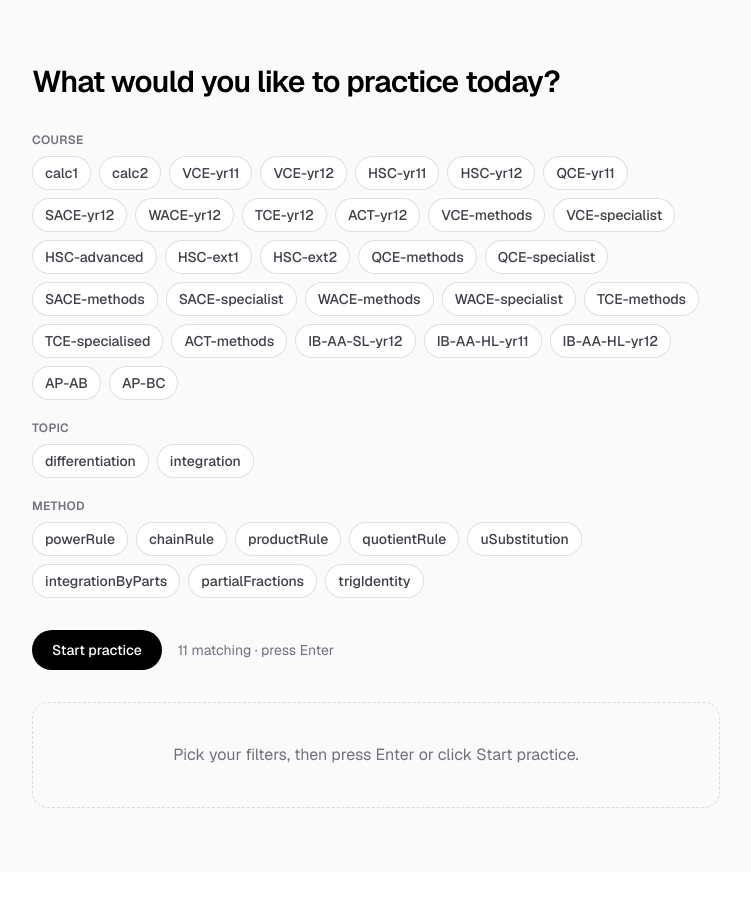
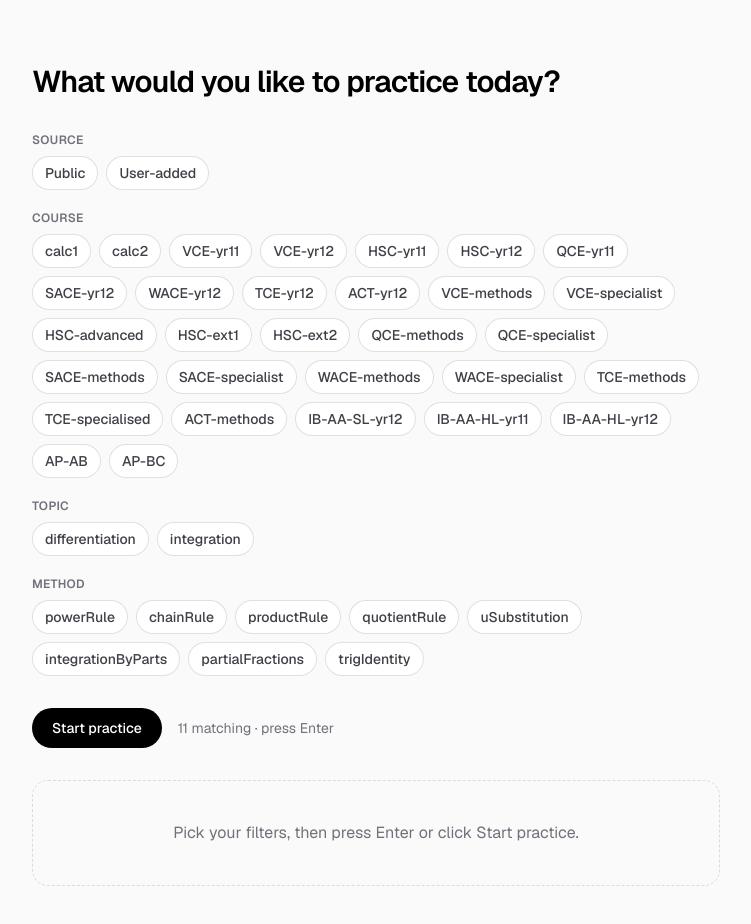
Before and after one commit to yinan-you/practicecalculus, a Next.js app: page / in a window 1280 px wide. Shown: the top 924 px of the page, without its empty margins (264-1015 px from the left). Before the commit the page ends 872 px from the top, so only its background shows below. Built offline with nearby package versions, Linux system fonts and the light colour scheme.

Commit message:
Initial adding of generic tag
'user added' tag. The codebase still has issues of hardcoding structure across different functions

```diff
--- a/scripts/stability-check.ts
+++ b/scripts/stability-check.ts
@@ -5,9 +5,11 @@
 import {
   COURSE_TAGS,
   METHOD_TAGS,
+  ORIGIN_TAGS,
   TOPICS,
   type CourseTag,
   type MethodTag,
+  type OriginTag,
   type Question,
   type Topic,
 } from "@/lib/questions";
@@ -17,6 +19,7 @@ import {
   getMatchingQuestions,
   getVisibleCourses,
   getVisibleMethods,
+  getVisibleOrigins,
   getVisibleTopics,
   pruneFilters,
   toggle,
@@ -32,6 +35,13 @@ function legacyMatchesFiltersExcept(
   filters: Filters,
   ignoredGroup?: IgnoredFilterGroup,
 ): boolean {
+  if (
+    ignoredGroup !== "originTags" &&
+    filters.originTags.length > 0 &&
+    !filters.originTags.some((tag) => (question.tags.origin ?? []).includes(tag))
+  ) {
+    return false;
+  }
   if (filters.topics.length > 0 && !filters.topics.includes(question.topic)) {
     if (ignoredGroup !== "topics") {
       return false;
@@ -66,6 +76,18 @@ function legacyGetMatchingQuestions(
 function uniqueInOrder<T>(canonicalOrder: T[], values: T[]): T[] {
   const availableValues = new Set(values);
   return canonicalOrder.filter((value) => availableValues.has(value));
+}
+
+function legacyGetVisibleOrigins(
+  questions: Question[],
+  filters: Filters,
+): OriginTag[] {
+  const originTags = questions
+    .filter((question) =>
+      legacyMatchesFiltersExcept(question, filters, "originTags"),
+    )
+    .flatMap((question) => question.tags.origin ?? []);
+  return uniqueInOrder(ORIGIN_TAGS, originTags) as OriginTag[];
 }
 
 function legacyGetVisibleCourses(
@@ -108,11 +130,17 @@ function legacyPruneFilters(
   questions: Question[],
   filters: Filters,
 ): Filters {
-  const visibleCourses = legacyGetVisibleCourses(questions, filters);
-  const courseTags = filters.courseTags.filter((tag) =>
+  const visibleOrigins = legacyGetVisibleOrigins(questions, filters);
+  const originTags = filters.originTags.filter((tag) =>
+    visibleOrigins.includes(tag),
+  );
+  const filtersWithOrigins = { ...filters, originTags };
+
+  const visibleCourses = legacyGetVisibleCourses(questions, filtersWithOrigins);
+  const courseTags = filtersWithOrigins.courseTags.filter((tag) =>
     visibleCourses.includes(tag),
   );
-  const filtersWithCourses = { ...filters, courseTags };
+  const filtersWithCourses = { ...filtersWithOrigins, courseTags };
 
   const visibleTopics = legacyGetVisibleTopics(questions, filtersWithCourses);
   const topics = filtersWithCourses.topics.filter((topic) =>
@@ -128,14 +156,13 @@ function legacyPruneFilters(
   return { ...filtersWithTopics, methodTags };
 }
 
-// Fix typo in legacyPruneFilters - I made an error. Let me fix when writing.
-
 function arraysEqual<T>(a: T[], b: T[]): boolean {
   return a.length === b.length && a.every((value, index) => value === b[index]);
 }
 
 function filtersEqual(a: Filters, b: Filters): boolean {
   return (
+    arraysEqual(a.originTags, b.originTags) &&
     arraysEqual(a.courseTags, b.courseTags) &&
     arraysEqual(a.topics, b.topics) &&
     arraysEqual(a.methodTags, b.methodTags)
@@ -173,6 +200,11 @@ function compareAtState(
     legacy: string[];
     current: string[];
   }> = [
+    {
+      name: "origins",
+      legacy: legacyGetVisibleOrigins(questions, filters),
+      current: getVisibleOrigins(questions, filters),
+    },
     {
       name: "courses",
       legacy: legacyGetVisibleCourses(questions, filters),
@@ -215,10 +247,19 @@ function assertChipStateParity(
   label: string,
   failures: Failure[],
 ): void {
+  const visibleOrigins = getVisibleOrigins(questions, filters);
   const visibleCourses = getVisibleCourses(questions, filters);
   const visibleTopics = getVisibleTopics(questions, filters);
   const visibleMethods = getVisibleMethods(questions, filters);
 
+  for (const tag of filters.originTags) {
+    if (!visibleOrigins.includes(tag)) {
+      failures.push({
+        label,
+        detail: `chip parity: selected origin "${tag}" not in visible origins`,
+      });
+    }
+  }
   for (const tag of filters.courseTags) {
     if (!visibleCourses.includes(tag)) {
       failures.push({
@@ -240,6 +281,15 @@ function assertChipStateParity(
       failures.push({
         label,
         detail: `chip parity: selected method "${tag}" not in visible methods`,
+      });
+    }
+  }
+
+  for (const tag of visibleOrigins) {
+    if (filters.originTags.includes(tag) !== filters.originTags.includes(tag)) {
+      failures.push({
+        label,
+        detail: `chip parity: origin "${tag}" selected state inconsistent`,
       });
     }
   }
@@ -318,7 +368,11 @@ function main(): void {
 
   // Single-toggle states from empty
   let current = EMPTY_FILTERS;
-  for (const tag of getVisibleCourses(questions, current)) {
+  for (const tag of getVisibleOrigins(questions, current)) {
+    current = simulateUiToggle(questions, EMPTY_FILTERS, "originTags", tag);
+    states.push({ label: `toggle origin:${tag}`, filters: current });
+  }
+  for (const tag of getVisibleCourses(questions, EMPTY_FILTERS)) {
     current = simulateUiToggle(questions, EMPTY_FILTERS, "courseTags", tag);
     states.push({ label: `toggle course:${tag}`, filters: current });
   }
@@ -382,6 +436,7 @@ function main(): void {
 
   // Initial UI snapshot (empty filters)
   const initialMatchCount = getMatchingQuestions(questions, EMPTY_FILTERS).length;
+  const initialOrigins = getVisibleOrigins(questions, EMPTY_FILTERS);
   const initialCourses = getVisibleCourses(questions, EMPTY_FILTERS);
   const initialTopics = getVisibleTopics(questions, EMPTY_FILTERS);
   const initialMethods = getVisibleMethods(questions, EMPTY_FILTERS);
@@ -390,6 +445,7 @@ function main(): void {
   console.log(`Questions loaded: ${questions.length}`);
   console.log(`Filter states exercised: ${states.length}`);
   console.log(`Initial matching count: ${initialMatchCount}`);
+  console.log(`Initial visible origins: ${initialOrigins.join(", ")}`);
   console.log(`Initial visible courses: ${initialCourses.length}`);
   console.log(`Initial visible topics: ${initialTopics.join(", ")}`);
   console.log(`Initial visible methods: ${initialMethods.length}`);
--- a/src/components/filter-controls.tsx
+++ b/src/components/filter-controls.tsx
@@ -1,11 +1,18 @@
-import type { CourseTag, MethodTag, Topic } from "@/lib/questions";
+import type { CourseTag, MethodTag, OriginTag, Topic } from "@/lib/questions";
 import type { Filters } from "@/lib/filters";
+
+const ORIGIN_LABELS: Record<OriginTag, string> = {
+  public: "Public",
+  user: "User-added",
+};
 
 type FilterControlsProps = {
   filters: Filters;
+  visibleOrigins: OriginTag[];
   visibleCourses: CourseTag[];
   visibleTopics: Topic[];
   visibleMethods: MethodTag[];
+  onToggleOrigin: (tag: OriginTag) => void;
   onToggleCourse: (tag: CourseTag) => void;
   onToggleTopic: (topic: Topic) => void;
   onToggleMethod: (tag: MethodTag) => void;
@@ -56,21 +63,37 @@ function FilterGroup({
 
 export function FilterControls({
   filters,
+  visibleOrigins,
   visibleCourses,
   visibleTopics,
   visibleMethods,
+  onToggleOrigin,
   onToggleCourse,
   onToggleTopic,
   onToggleMethod,
   onClear,
 }: FilterControlsProps) {
   const hasFilters =
+    filters.originTags.length > 0 ||
     filters.courseTags.length > 0 ||
     filters.topics.length > 0 ||
     filters.methodTags.length > 0;
 
   return (
     <div className="w-full space-y-5">
+      {visibleOrigins.length > 0 && (
+        <FilterGroup title="Source">
+          {visibleOrigins.map((tag) => (
+            <Chip
+              key={tag}
+              label={ORIGIN_LABELS[tag]}
+              selected={filters.originTags.includes(tag)}
+              onClick={() => onToggleOrigin(tag)}
+            />
+          ))}
+        </FilterGroup>
+      )}
+
       {visibleCourses.length > 0 && (
         <FilterGroup title="Course">
           {visibleCourses.map((tag) => (
--- a/src/components/practice-session.tsx
+++ b/src/components/practice-session.tsx
@@ -4,6 +4,7 @@ import { useCallback, useEffect, useMemo, useState } from "react";
 import {
   type CourseTag,
   type MethodTag,
+  type OriginTag,
   type Question,
   type Topic,
 } from "@/lib/questions";
@@ -12,6 +13,7 @@ import {
   getMatchingQuestions,
   getVisibleCourses,
   getVisibleMethods,
+  getVisibleOrigins,
   getVisibleTopics,
   pruneFilters,
   toggle,
@@ -29,6 +31,11 @@ export function PracticeSession({ questions }: PracticeSessionProps) {
   const [filters, setFilters] = useState<Filters>(EMPTY_FILTERS);
   const [currentQuestion, setCurrentQuestion] = useState<Question | null>(null);
   const [isSolutionOpen, setIsSolutionOpen] = useState(false);
+
+  const visibleOrigins = useMemo(
+    () => getVisibleOrigins(questions, filters),
+    [questions, filters],
+  );
 
   const visibleCourses = useMemo(
     () => getVisibleCourses(questions, filters),
@@ -78,6 +85,14 @@ export function PracticeSession({ questions }: PracticeSessionProps) {
     return () => window.removeEventListener("keydown", handleKeyDown);
   }, [generateNextQuestion]);
 
+  const handleToggleOrigin = (tag: OriginTag) =>
+    setFilters((prev) =>
+      pruneFilters(questions, {
+        ...prev,
+        originTags: toggle(prev.originTags, tag),
+      }),
+    );
+
   const handleToggleCourse = (tag: CourseTag) =>
     setFilters((prev) =>
       pruneFilters(questions, {
@@ -110,9 +125,11 @@ export function PracticeSession({ questions }: PracticeSessionProps) {
     <div className="w-full space-y-8">
       <FilterControls
         filters={filters}
+        visibleOrigins={visibleOrigins}
         visibleCourses={visibleCourses}
         visibleTopics={visibleTopics}
         visibleMethods={visibleMethods}
+        onToggleOrigin={handleToggleOrigin}
         onToggleCourse={handleToggleCourse}
         onToggleTopic={handleToggleTopic}
         onToggleMethod={handleToggleMethod}
--- a/src/lib/filters.ts
+++ b/src/lib/filters.ts
@@ -4,17 +4,20 @@ import {
   type CoreDimensionId,
   type CourseTag,
   type MethodTag,
+  type OriginTag,
   type Question,
   type Topic,
 } from "@/lib/questions";
 
 export type Filters = {
+  originTags: OriginTag[];
   courseTags: CourseTag[];
   topics: Topic[];
   methodTags: MethodTag[];
 };
 
 export const EMPTY_FILTERS: Filters = {
+  originTags: [],
   courseTags: [],
   topics: [],
   methodTags: [],
@@ -27,6 +30,7 @@ export function toggle<T>(list: T[], value: T): T[] {
 }
 
 const LEGACY_FILTER_KEY_BY_DIMENSION: Record<CoreDimensionId, keyof Filters> = {
+  [CORE_DIMENSION_IDS.origin]: "originTags",
   [CORE_DIMENSION_IDS.course]: "courseTags",
   [CORE_DIMENSION_IDS.topic]: "topics",
   [CORE_DIMENSION_IDS.method]: "methodTags",
@@ -34,6 +38,7 @@ const LEGACY_FILTER_KEY_BY_DIMENSION: Record<CoreDimensionId, keyof Filters> = {
 
 /** How selected filter values must relate to a question's tags for that dimension. */
 const DIMENSION_MATCH_MODE: Record<CoreDimensionId, "all" | "any"> = {
+  [CORE_DIMENSION_IDS.origin]: "any",
   [CORE_DIMENSION_IDS.course]: "all",
   [CORE_DIMENSION_IDS.topic]: "any",
   [CORE_DIMENSION_IDS.method]: "all",
@@ -112,6 +117,17 @@ function getVisibleValuesForDimension(
   return uniqueInOrder(dimension?.order ?? [], values);
 }
 
+export function getVisibleOrigins(
+  questions: Question[],
+  filters: Filters,
+): OriginTag[] {
+  return getVisibleValuesForDimension(
+    questions,
+    filters,
+    CORE_DIMENSION_IDS.origin,
+  ) as OriginTag[];
+}
+
 export function getVisibleCourses(
   questions: Question[],
   filters: Filters,
--- a/src/lib/load-questions.ts
+++ b/src/lib/load-questions.ts
@@ -3,6 +3,7 @@ import path from "node:path";
 import matter from "gray-matter";
 import {
   CORE_DIMENSION_IDS,
+  DEFAULT_ORIGIN_TAGS,
   type CourseTag,
   type MethodTag,
   type Question,
@@ -13,10 +14,6 @@ import {
 } from "@/lib/questions";
 
 const DATA_DIR = path.join(process.cwd(), "data");
-
-/** Future dimension — not exposed in UI during phase 1. */
-const ORIGIN_DIMENSION_ID = "origin";
-const DEFAULT_ORIGIN_TAGS = ["public"];
 
 /** JSON records may use legacy fields, native tags, or a mix during migration. */
 type RawQuestionBankEntry = {
@@ -53,8 +50,8 @@ function normalizeQuestionEntry(raw: RawQuestionBankEntry): QuestionBankEntry {
     [CORE_DIMENSION_IDS.course]: [...courseTags],
     [CORE_DIMENSION_IDS.topic]: [topic],
     [CORE_DIMENSION_IDS.method]: [...methodTags],
-    [ORIGIN_DIMENSION_ID]:
-      raw.tags?.[ORIGIN_DIMENSION_ID] ?? [...DEFAULT_ORIGIN_TAGS],
+    [CORE_DIMENSION_IDS.origin]:
+      raw.tags?.[CORE_DIMENSION_IDS.origin] ?? [...DEFAULT_ORIGIN_TAGS],
   };
 
   return {
--- a/src/lib/questions.ts
+++ b/src/lib/questions.ts
@@ -171,6 +171,12 @@ export const METHOD_TAGS: MethodTag[] = [
 
 export const TOPICS: Topic[] = ["differentiation", "integration"];
 
+export type OriginTag = "public" | "user";
+
+export const ORIGIN_TAGS: OriginTag[] = ["public", "user"];
+
+export const DEFAULT_ORIGIN_TAGS: OriginTag[] = ["public"];
+
 // --- Generic filter dimensions (phase 1 primitives) ---
 
 export type DimensionId = string;
@@ -185,6 +191,7 @@ export type FilterDimension = {
 };
 
 export const CORE_DIMENSION_IDS = {
+  origin: "origin",
   course: "course",
   topic: "topic",
   method: "method",
@@ -194,6 +201,12 @@ export type CoreDimensionId =
   (typeof CORE_DIMENSION_IDS)[keyof typeof CORE_DIMENSION_IDS];
 
 export const FILTER_DIMENSIONS: FilterDimension[] = [
+  {
+    id: CORE_DIMENSION_IDS.origin,
+    label: "Source",
+    multi: true,
+    order: ORIGIN_TAGS,
+  },
   {
     id: CORE_DIMENSION_IDS.course,
     label: "Course",
```
